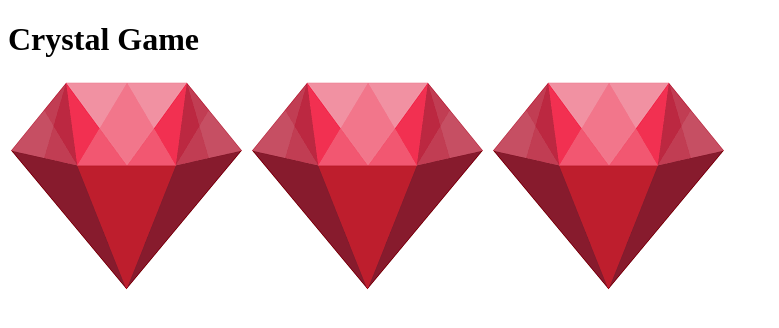
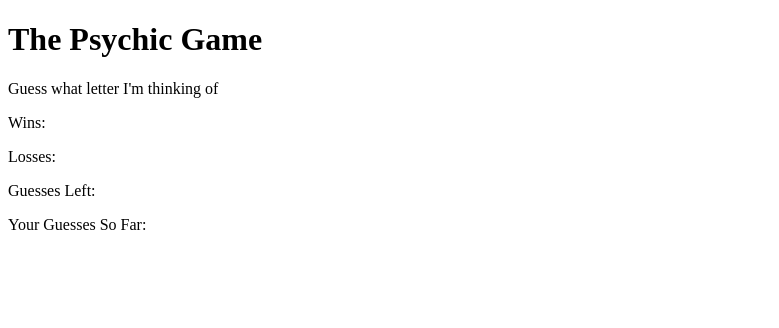
Before and after one commit to deathstarog/Psychic-Game, a plain HTML site: page index.html in a window 1280 px wide. Shown: the whole page, without its empty margins (0-779 px from the left). Drawn offline with Linux system fonts and the light colour scheme.

Commit message:
starting psychic game

```diff
--- a/index.html
+++ b/index.html
@@ -7,9 +7,14 @@
     <title>Psychic game</title>
 </head>
 <body>
-    <h1>Crystal Game</h1>
-    <img src="./assets/images/crystal.png" alt="">
-    <img src="./assets/images/crystal.png" alt="">
-    <img src="./assets/images/crystal.png" alt="">
+    <h1>The Psychic Game</h1>
+
+    <div class="game">
+        <p>Guess what letter I'm thinking of</p>
+        <p>Wins: </p>
+        <p>Losses: </p>
+        <p>Guesses Left: </p>
+        <p>Your Guesses So Far: </p>
+    </div>
 </body>
 </html>
```
Also changed, not shown: assets/images/crystal.png (deleted).
